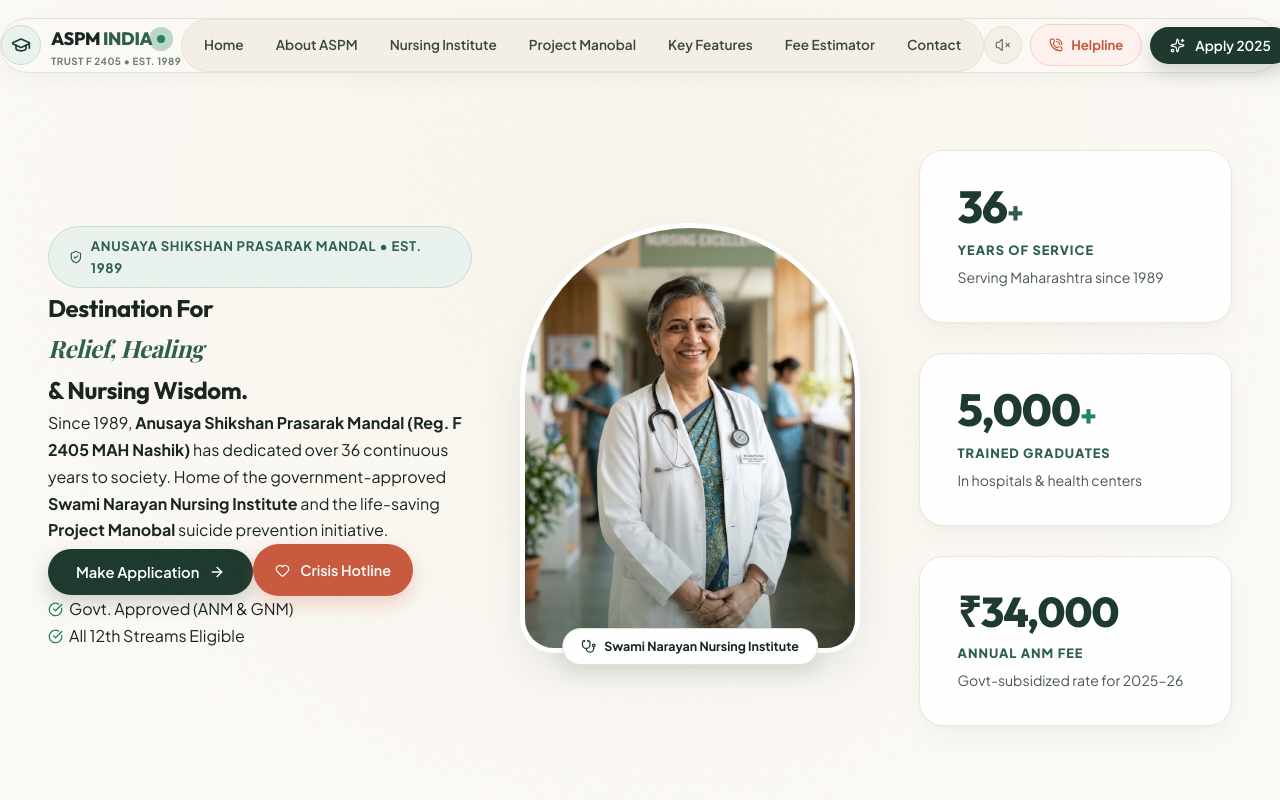
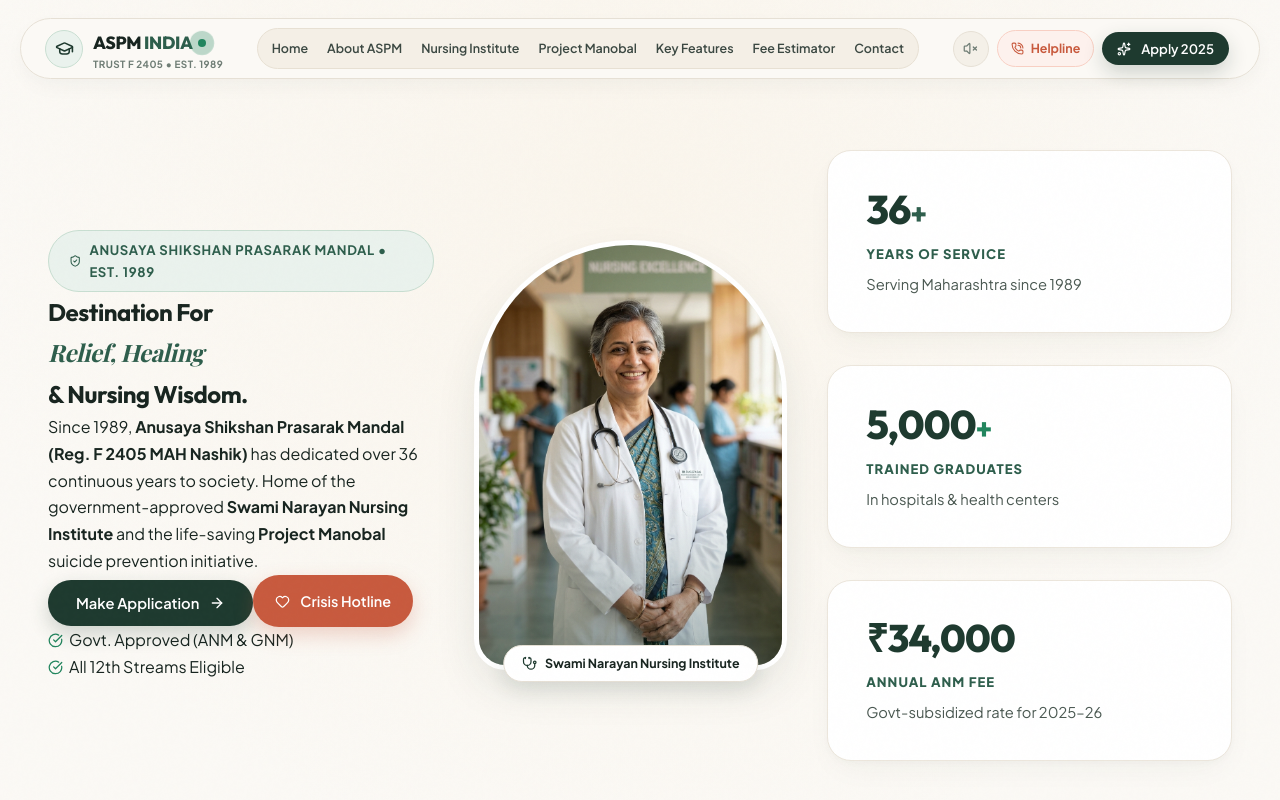
Before and after one commit to vaishnavibanchode/ASPM, a React (Vite) app: page / in a window 1280 px wide. Shown: the top 800 px of the page. Built offline with nearby package versions, Linux system fonts and the light colour scheme; a web font is replaced by a local one.

Commit message:
Fix navbar apply button overflow and increase stat boxes padding and separation

```diff
--- a/src/components/Hero.jsx
+++ b/src/components/Hero.jsx
@@ -201,42 +201,89 @@ export default function Hero({ onOpenAdmissionModal }) {
           </div>
 
           {/* Right Column: 3 Spacious Stat Cards */}
-          <div ref={rightStatsRef} className="hero-stats-panel">
+          <div
+            ref={rightStatsRef}
+            className="hero-stats-panel"
+            style={{
+              display: 'flex',
+              flexDirection: 'column',
+              gap: '32px'
+            }}
+          >
             {/* Card 1 */}
-            <div className="hero-stat-card warm-card">
-              <div className="font-display" style={{ fontSize: 'clamp(2.2rem, 3.5vw, 2.8rem)', fontWeight: 800, color: '#1E3A2F', lineHeight: 1, marginBottom: '10px' }}>
+            <div
+              className="hero-stat-card warm-card"
+              style={{
+                padding: '36px 38px',
+                borderRadius: '26px',
+                background: '#FFFFFF',
+                border: '1.5px solid #ECE6DB',
+                boxShadow: '0 10px 32px -8px rgba(30, 58, 47, 0.08), 0 2px 8px rgba(30, 58, 47, 0.03)',
+                display: 'flex',
+                flexDirection: 'column',
+                justifyContent: 'center',
+                transition: 'all 0.3s cubic-bezier(0.16, 1, 0.3, 1)'
+              }}
+            >
+              <div className="font-display" style={{ fontSize: '2.5rem', fontWeight: 800, color: '#1E3A2F', lineHeight: 1.1, marginBottom: '12px' }}>
                 36<span style={{ fontSize: '1.8rem', color: '#2E5E4C' }}>+</span>
               </div>
-              <div style={{ fontSize: '0.8rem', textTransform: 'uppercase', letterSpacing: '0.08em', color: '#2E5E4C', fontWeight: 800, marginBottom: '6px' }}>
+              <div style={{ fontSize: '0.82rem', textTransform: 'uppercase', letterSpacing: '0.08em', color: '#2E5E4C', fontWeight: 800, marginBottom: '8px' }}>
                 Years of Service
               </div>
-              <div style={{ fontSize: '0.88rem', color: '#4A5851', lineHeight: 1.48 }}>
+              <div style={{ fontSize: '0.92rem', color: '#4A5851', lineHeight: 1.55 }}>
                 Serving Maharashtra since 1989
               </div>
             </div>
 
             {/* Card 2 */}
-            <div className="hero-stat-card warm-card">
-              <div className="font-display" style={{ fontSize: 'clamp(2.2rem, 3.5vw, 2.8rem)', fontWeight: 800, color: '#1E3A2F', lineHeight: 1, marginBottom: '10px' }}>
+            <div
+              className="hero-stat-card warm-card"
+              style={{
+                padding: '36px 38px',
+                borderRadius: '26px',
+                background: '#FFFFFF',
+                border: '1.5px solid #ECE6DB',
+                boxShadow: '0 10px 32px -8px rgba(30, 58, 47, 0.08), 0 2px 8px rgba(30, 58, 47, 0.03)',
+                display: 'flex',
+                flexDirection: 'column',
+                justifyContent: 'center',
+                transition: 'all 0.3s cubic-bezier(0.16, 1, 0.3, 1)'
+              }}
+            >
+              <div className="font-display" style={{ fontSize: '2.5rem', fontWeight: 800, color: '#1E3A2F', lineHeight: 1.1, marginBottom: '12px' }}>
                 5,000<span style={{ fontSize: '1.8rem', color: '#22865E' }}>+</span>
               </div>
-              <div style={{ fontSize: '0.8rem', textTransform: 'uppercase', letterSpacing: '0.08em', color: '#2E5E4C', fontWeight: 800, marginBottom: '6px' }}>
+              <div style={{ fontSize: '0.82rem', textTransform: 'uppercase', letterSpacing: '0.08em', color: '#2E5E4C', fontWeight: 800, marginBottom: '8px' }}>
                 Trained Graduates
               </div>
-              <div style={{ fontSize: '0.88rem', color: '#4A5851', lineHeight: 1.48 }}>
+              <div style={{ fontSize: '0.92rem', color: '#4A5851', lineHeight: 1.55 }}>
                 In hospitals & health centers
               </div>
             </div>
 
             {/* Card 3 */}
-            <div className="hero-stat-card warm-card">
-              <div className="font-display" style={{ fontSize: 'clamp(2.1rem, 3.3vw, 2.6rem)', fontWeight: 800, color: '#1E3A2F', lineHeight: 1, marginBottom: '10px' }}>
+            <div
+              className="hero-stat-card warm-card"
+              style={{
+                padding: '36px 38px',
+                borderRadius: '26px',
+                background: '#FFFFFF',
+                border: '1.5px solid #ECE6DB',
+                boxShadow: '0 10px 32px -8px rgba(30, 58, 47, 0.08), 0 2px 8px rgba(30, 58, 47, 0.03)',
+                display: 'flex',
+                flexDirection: 'column',
+                justifyContent: 'center',
+                transition: 'all 0.3s cubic-bezier(0.16, 1, 0.3, 1)'
+              }}
+            >
+              <div className="font-display" style={{ fontSize: '2.4rem', fontWeight: 800, color: '#1E3A2F', lineHeight: 1.1, marginBottom: '12px' }}>
                 ₹34,000
               </div>
-              <div style={{ fontSize: '0.8rem', textTransform: 'uppercase', letterSpacing: '0.08em', color: '#2E5E4C', fontWeight: 800, marginBottom: '6px' }}>
+              <div style={{ fontSize: '0.82rem', textTransform: 'uppercase', letterSpacing: '0.08em', color: '#2E5E4C', fontWeight: 800, marginBottom: '8px' }}>
                 Annual ANM Fee
               </div>
-              <div style={{ fontSize: '0.88rem', color: '#4A5851', lineHeight: 1.48 }}>
+              <div style={{ fontSize: '0.92rem', color: '#4A5851', lineHeight: 1.55 }}>
                 Govt-subsidized rate for 2025–26
               </div>
             </div>
--- a/src/components/Navbar.jsx
+++ b/src/components/Navbar.jsx
@@ -74,6 +74,8 @@ export default function Navbar({ onOpenAdmissionModal }) {
           left: 0,
           right: 0,
           zIndex: 1000,
+          padding: '0 20px',
+          boxSizing: 'border-box',
           transition: 'all 0.35s cubic-bezier(0.16, 1, 0.3, 1)'
         }}
       >
@@ -97,6 +99,8 @@ export default function Navbar({ onOpenAdmissionModal }) {
             maxWidth: '1360px',
             margin: '0 auto',
             width: '100%',
+            padding: isScrolled ? '7px 22px 7px 22px' : '9px 26px 9px 24px',
+            boxSizing: 'border-box',
             transition: 'all 0.3s ease'
           }}
         >
@@ -116,8 +120,8 @@ export default function Navbar({ onOpenAdmissionModal }) {
           >
             <div
               style={{
-                width: '40px',
-                height: '40px',
+                width: '38px',
+                height: '38px',
                 borderRadius: '50%',
                 background: '#EAF2ED',
                 border: '1.5px solid #C8DED1',
@@ -127,11 +131,11 @@ export default function Navbar({ onOpenAdmissionModal }) {
                 flexShrink: 0
               }}
             >
-              <GraduationCap size={20} color="#1E3A2F" />
+              <GraduationCap size={19} color="#1E3A2F" />
             </div>
             <div style={{ whiteSpace: 'nowrap' }}>
               <div style={{ display: 'flex', alignItems: 'center', gap: '5px' }}>
-                <span className="font-display" style={{ fontWeight: 800, fontSize: '1.12rem', color: '#182520', letterSpacing: '-0.02em', whiteSpace: 'nowrap' }}>
+                <span className="font-display" style={{ fontWeight: 800, fontSize: '1.1rem', color: '#182520', letterSpacing: '-0.02em', whiteSpace: 'nowrap' }}>
                   ASPM <span style={{ color: '#2E5E4C' }}>INDIA</span>
                 </span>
                 <span className="pulse-dot" />
@@ -156,16 +160,16 @@ export default function Navbar({ onOpenAdmissionModal }) {
             ))}
           </nav>
 
-          {/* Right Action Cluster (Single Line, Comfortable Padding) */}
-          <div style={{ display: 'flex', alignItems: 'center', gap: '8px', flexShrink: 0, whiteSpace: 'nowrap' }}>
+          {/* Right Action Cluster (Comfortably inset from the capsule curve) */}
+          <div style={{ display: 'flex', alignItems: 'center', gap: '8px', flexShrink: 0, whiteSpace: 'nowrap', paddingRight: '2px' }}>
             {/* Audio Toggle */}
             <button
               onClick={toggleSound}
               className="nav-audio-btn"
               title={soundEnabled ? 'Mute sound' : 'Enable sound'}
               style={{
-                width: '38px',
-                height: '38px',
+                width: '36px',
+                height: '36px',
                 borderRadius: '50%',
                 background: soundEnabled ? '#EAF2ED' : '#F4F0E8',
                 border: soundEnabled ? '1px solid #2E5E4C' : '1px solid #E6E0D5',
@@ -177,7 +181,7 @@ export default function Navbar({ onOpenAdmissionModal }) {
                 transition: 'all 0.2s ease'
               }}
             >
-              {soundEnabled ? <Volume2 size={16} /> : <VolumeX size={16} />}
+              {soundEnabled ? <Volume2 size={15} /> : <VolumeX size={15} />}
             </button>
 
             {/* Helpline Pill */}
@@ -187,21 +191,21 @@ export default function Navbar({ onOpenAdmissionModal }) {
               className="nav-helpline-pill"
               style={{
                 alignItems: 'center',
-                gap: '8px',
-                padding: '9px 18px',
+                gap: '7px',
+                padding: '8px 16px',
                 borderRadius: '9999px',
                 background: 'var(--accent-coral-light)',
                 border: '1px solid var(--accent-coral-border)',
                 color: 'var(--accent-coral)',
                 textDecoration: 'none',
-                fontSize: '0.82rem',
+                fontSize: '0.8rem',
                 fontWeight: 700,
                 flexShrink: 0,
                 whiteSpace: 'nowrap',
                 transition: 'all 0.2s ease'
               }}
             >
-              <PhoneCall size={14} color="var(--accent-coral)" />
+              <PhoneCall size={13} color="var(--accent-coral)" />
               <span>Helpline</span>
             </a>
 
@@ -213,13 +217,14 @@ export default function Navbar({ onOpenAdmissionModal }) {
               }}
               className="btn-magnetic btn-primary nav-apply-btn"
               style={{
-                padding: '10px 20px',
-                fontSize: '0.85rem',
+                padding: '9px 18px',
+                fontSize: '0.84rem',
                 flexShrink: 0,
-                whiteSpace: 'nowrap'
+                whiteSpace: 'nowrap',
+                marginRight: '2px'
               }}
             >
-              <Sparkles size={15} />
+              <Sparkles size={14} />
               <span>Apply 2025</span>
             </button>
 
@@ -231,8 +236,8 @@ export default function Navbar({ onOpenAdmissionModal }) {
               }}
               className="mobile-menu-btn"
               style={{
-                width: '40px',
-                height: '40px',
+                width: '38px',
+                height: '38px',
                 borderRadius: '50%',
                 background: '#F4F0E8',
                 border: '1px solid #E6E0D5',
@@ -243,7 +248,7 @@ export default function Navbar({ onOpenAdmissionModal }) {
                 flexShrink: 0
               }}
             >
-              {mobileMenuOpen ? <X size={20} /> : <Menu size={20} />}
+              {mobileMenuOpen ? <X size={18} /> : <Menu size={18} />}
             </button>
           </div>
         </div>
--- a/src/index.css
+++ b/src/index.css
@@ -124,9 +124,9 @@ body {
 .desktop-nav-menu {
   display: flex;
   align-items: center;
-  gap: 4px;
+  gap: 2px;
   background: #f4efe6;
-  padding: 6px 8px;
+  padding: 4px 6px;
   border-radius: 9999px;
   border: 1px solid #e7e0d3;
   white-space: nowrap;
@@ -136,9 +136,9 @@ body {
 .desktop-nav-link {
   color: #3b4842;
   text-decoration: none;
-  font-size: 0.85rem;
+  font-size: 0.81rem;
   font-weight: 600;
-  padding: 8px 14px;
+  padding: 7px 11px;
   border-radius: 9999px;
   transition: all 0.2s cubic-bezier(0.16, 1, 0.3, 1);
   white-space: nowrap;
@@ -155,6 +155,11 @@ body {
   display: none !important;
 }
 
+.floating-header-inner {
+  padding: 9px 26px 9px 24px;
+  gap: 12px;
+}
+
 .nav-audio-btn {
   display: flex !important;
 }
@@ -165,7 +170,26 @@ body {
   display: inline-flex !important;
 }
 
-@media (max-width: 1120px) {
+@media (max-width: 1280px) {
+  .desktop-nav-link {
+    padding: 6px 9px;
+    font-size: 0.78rem;
+  }
+  .desktop-nav-menu {
+    gap: 1px;
+    padding: 3px 5px;
+  }
+  .nav-helpline-pill {
+    padding: 7px 13px !important;
+    font-size: 0.78rem !important;
+  }
+  .nav-apply-btn {
+    padding: 8px 15px !important;
+    font-size: 0.82rem !important;
+  }
+}
+
+@media (max-width: 1180px) {
   .desktop-nav-menu {
     display: none !important;
   }
@@ -174,7 +198,18 @@ body {
   }
 }
 
+@media (max-width: 1024px) {
+  .floating-header-inner {
+    padding: 8px 18px 8px 20px;
+    gap: 10px;
+  }
+}
+
 @media (max-width: 640px) {
+  .floating-header-inner {
+    padding: 8px 14px 8px 16px !important;
+    gap: 8px !important;
+  }
   .nav-audio-btn {
     display: none !important;
   }
@@ -200,12 +235,12 @@ body {
 .hero-stats-panel {
   display: flex;
   flex-direction: column;
-  gap: 30px; /* Generous separation so boxes never get too close */
+  gap: 32px; /* Generous separation so boxes never get too close */
 }
 
 .hero-stat-card {
-  padding: 34px 38px;
-  border-radius: 30px;
+  padding: 36px 38px;
+  border-radius: 26px;
   text-align: left;
   background: #ffffff;
   border: 1.5px solid #ece6db;
@@ -229,13 +264,13 @@ body {
 
 @media (min-width: 1024px) {
   .hero-layout-grid {
-    grid-template-columns: 1.15fr 0.95fr 0.85fr;
-    gap: 48px; /* Balanced column separation */
+    grid-template-columns: 1.05fr 0.85fr 1.1fr;
+    gap: 40px; /* Balanced column separation giving stats ample width */
   }
   .hero-stats-panel {
     display: flex !important;
     flex-direction: column;
-    gap: 30px !important; /* Distinct vertical separation */
+    gap: 32px !important; /* Distinct vertical separation */
   }
 }
 
@@ -243,10 +278,28 @@ body {
   .hero-stats-panel {
     display: grid !important;
     grid-template-columns: repeat(3, 1fr) !important;
-    gap: 18px !important;
+    gap: 20px !important;
     margin-top: 24px;
     width: 100%;
   }
+  .hero-stat-card {
+    padding: 24px 20px;
+  }
+}
+
+/* Warm Clean Card System */
+.warm-card {
+  background: var(--bg-card);
+  border: 1px solid var(--border-card);
+  border-radius: var(--radius-lg);
+  box-shadow: var(--shadow-soft);
+  transition: all 0.35s cubic-bezier(0.16, 1, 0.3, 1);
+}
+
+.warm-card:hover {
+  transform: translateY(-3px);
+  box-shadow: var(--shadow-hover);
+  border-color: var(--accent-sage-border);
 }
 
 @media (max-width: 768px) {
```
